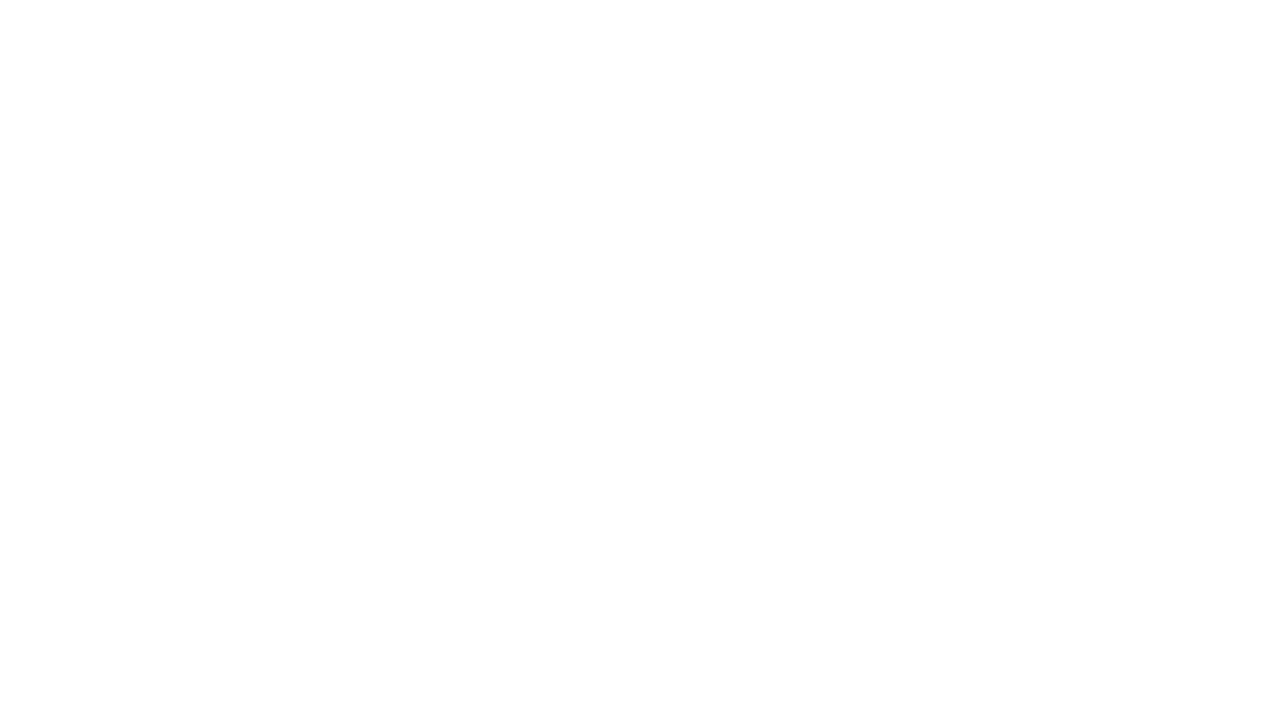
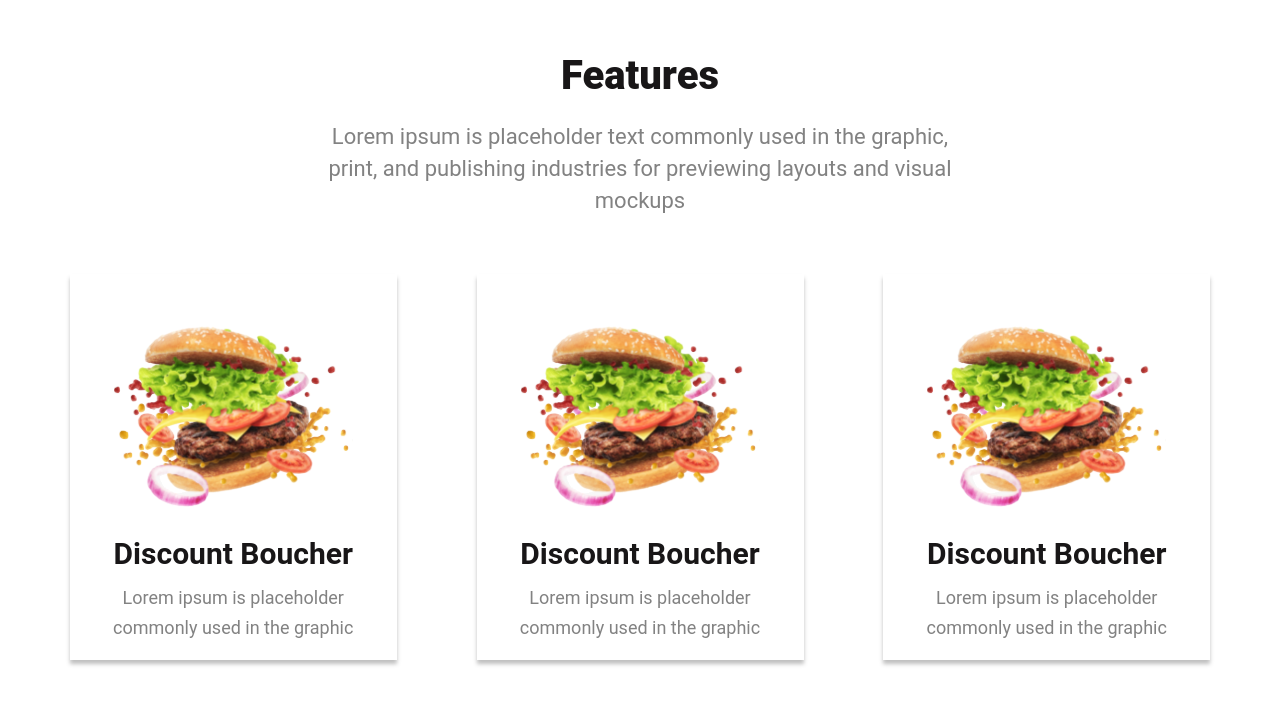
Before and after one commit to khayym/foody-app, a Next.js app: page / in a window 1280 px wide. Shown: the part 808-1512 px from the top of the page. Before the commit the page ends 800 px from the top, so only its background shows below. Built offline with nearby package versions, Linux system fonts and the light colour scheme.

Commit message:
HomePage (Feature) mobile & web design

```diff
--- a/features/home/component/HomeContainer/HomeContainer.js
+++ b/features/home/component/HomeContainer/HomeContainer.js
@@ -2,7 +2,11 @@ import Grid from '@mui/material/Grid';
 import MiniCard from '../MiniCard';
 
 import { ButtonWrap } from "../../../../share/components/Button/Button.styled";
-import { Wrap, ContentWrapper, Title, Desc, BtnWrapper, ImageWrapper, TopImage } from './HomeContainer.styled';
+import {
+    Wrap, ContentWrapper, Title, Desc, BtnWrapper, ImageWrapper, TopImage,
+    Features, FeatureContent, FeaturTitle, FeaturDesc,FeatureCard,Text
+} from './HomeContainer.styled';
+import Card from '../../../../share/components/card/Card';
 
 const HomeContainer = () => {
     return (
@@ -28,6 +32,21 @@ const HomeContainer = () => {
                     </ImageWrapper>
                 </Grid>
             </Wrap>
+            <Features>
+                <FeatureContent>
+                    <FeaturTitle>Features</FeaturTitle>
+                    <FeaturDesc>
+                        <Text>
+                        Lorem ipsum is placeholder text commonly used in the graphic, print, and publishing industries for previewing layouts and visual mockups
+                        </Text>
+                    </FeaturDesc>
+                </FeatureContent>
+                <FeatureCard>
+                    <Card />
+                    <Card />
+                    <Card />
+                </FeatureCard>
+            </Features>
         </>
     );
 
--- a/features/home/component/HomeContainer/HomeContainer.styled.js
+++ b/features/home/component/HomeContainer/HomeContainer.styled.js
@@ -58,9 +58,14 @@ export const ImageWrapper = styled.div`
 display: flex;
 justify-content: center;
 align-items: center;
+    @media (max-width: 991.9px) {
+margin-bottom: 40px;
+    }
     @media (max-width: 767.9px) {
 background-color:${({ theme }) => theme.colors.whiteLight1};
+margin-bottom: 3px;
     }
+
 `
 export const TopImage = styled(Image)`
     @media (max-width: 991.9px) {
@@ -74,6 +79,94 @@ export const TopImage = styled(Image)`
 position: absolute;
 object-fit: cover;
 `
+
+export const Features = styled.div`
+padding: 60px 0px;
+`
+export const FeatureContent = styled.div`
+text-align: center;
+`
+export const FeaturTitle = styled.h4`
+font-weight: 900;
+font-size: 40px;
+color: ${({ theme }) => theme.colors.black};
+margin: 0;
+`
+export const Text = styled.p`
+font-size: 22px;
+color: ${({ theme }) => theme.colors.grayText1};
+text-align: center;
+width: 50%;
+line-height:32px;
+@media (max-width: 991.9px) {
+    width: 80%;
+}
+@media (max-width: 575.9px) {
+    width: 92%;
+}
+`
+export const FeaturDesc = styled.div`
+width: 100%;
+display: flex;
+justify-content: center;
+`
+
+export const FeatureCard = styled.div`
+display: flex;
+align-items: center;
+justify-content: space-evenly;
+margin-top: 20px;
+flex-wrap:wrap;
+`
+
+
+
+
+
+
+
+
+
+
+
+
+
+
+
+
+
+
+
+
+
+
+
+
+
+
+
+
+
+
+
+
+
+
+
+
+
+
+
+
+
+
+
+
+
+
+
+
+
 export const BtnWrapper = styled(Stack).attrs(() => ({
     spacing: 3,
     direction: "row",
--- a/share/components/card/Card.js
+++ b/share/components/card/Card.js
@@ -1,19 +1,19 @@
-// import Image from "next/image";
-// import { Wrapper, Wrap, ImageWrap, ContentWrap, Title, Desc } from './Card.syled'
+import Image from "next/image";
+import { Wrapper, Wrap, ImageWrap, ContentWrap, Title, Desc } from './Card.syled'
 const Card = () => {
     return (
         <>
-            {/* <Wrap>
+            <Wrap>
                 <Wrapper>
                     <ImageWrap>
-                        <Image src='/images/burger.svg' />
+                        <Image src='/images/burger.svg' width='239' height='239' />
                     </ImageWrap>
                     <ContentWrap>
                         <Title>Discount Boucher</Title>
                         <Desc>Lorem ipsum is placeholder  commonly used in the graphic </Desc>
                     </ContentWrap>
                 </Wrapper>
-            </Wrap> */}
+            </Wrap>
         </>
     );
 };
--- a/share/components/card/Card.syled.js
+++ b/share/components/card/Card.syled.js
@@ -1,19 +1,44 @@
-// import styled from "styled-components";
+import styled from "styled-components";
 
-// export const Wrapper = styled.div`
-// background: #FFFFFF;
-// box-shadow: 0px 4px 4px rgba(0, 0, 0, 0.25);
-// width: 327px;
-// height: 386px;
-// `
-// export const Wrap = styled.div`
-// display: flex;
-// justify-content: center;
-// align-items: center;
-// `
+export const Wrapper = styled.div`
+background: #FFFFFF;
+box-shadow: 0px 4px 4px rgba(0, 0, 0, 0.25);
+width: 327px;
+height: 386px;
+padding: 23px;
+margin: 15px 10px;
+@media (max-width: 575.9px) {
+width: 300px;
+padding: 10px;
+margin: 15px 0px;
+}
+`
+export const Wrap = styled.div`
+display: flex;
+justify-content: center;
+align-items: center;
+`
 
-// export const ImageWrap = styled.div``
+export const ImageWrap = styled.div`
+display: flex;
+justify-content: center;
+align-items:center;
+`
 
-// export const ContentWrap = styled.div``
-// export const Title = styled.div``
-// export const Desc = styled.div``
+export const ContentWrap = styled.div`
+text-align: center;
+`
+
+export const Title = styled.div`
+font-weight: bold;
+font-size: 30px;
+color: ${({ theme }) => theme.colors.black};
+margin-bottom: 12px;
+`
+
+export const Desc = styled.div`
+font-size: 18px;
+color: ${({ theme }) => theme.colors.grayText1};
+line-height: 30px;
+margin-bottom: 10px;
+`
```
Lines whose indentation alone changed are shown as unchanged.
